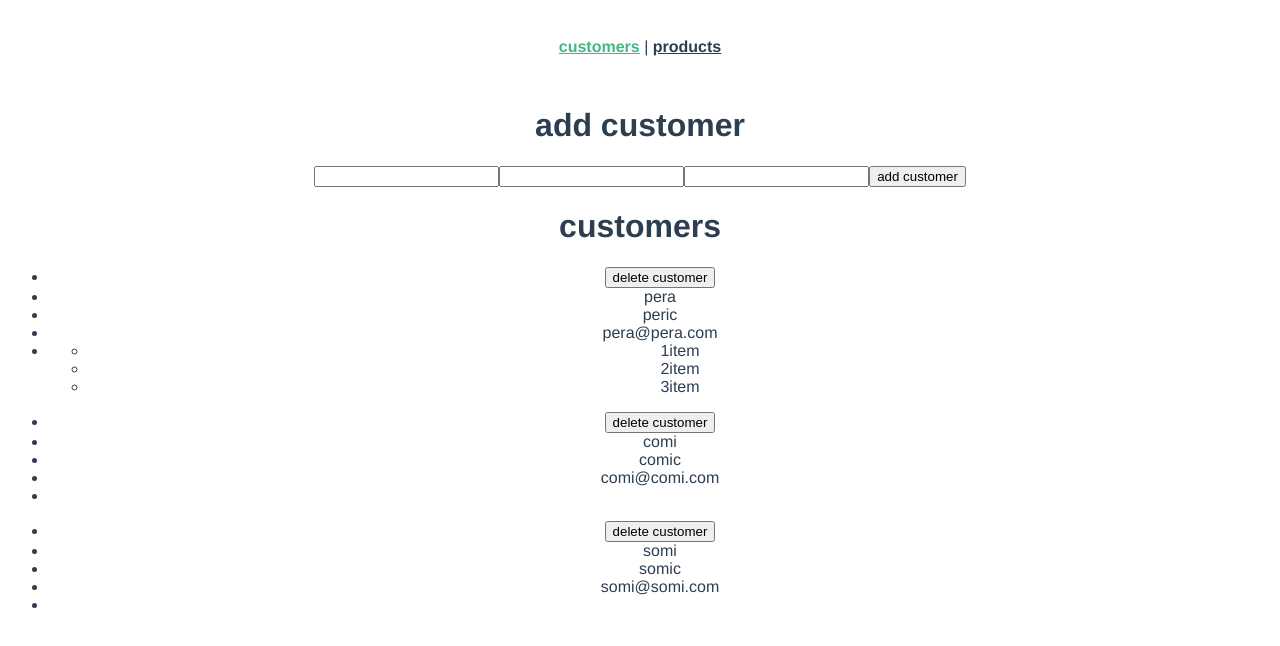
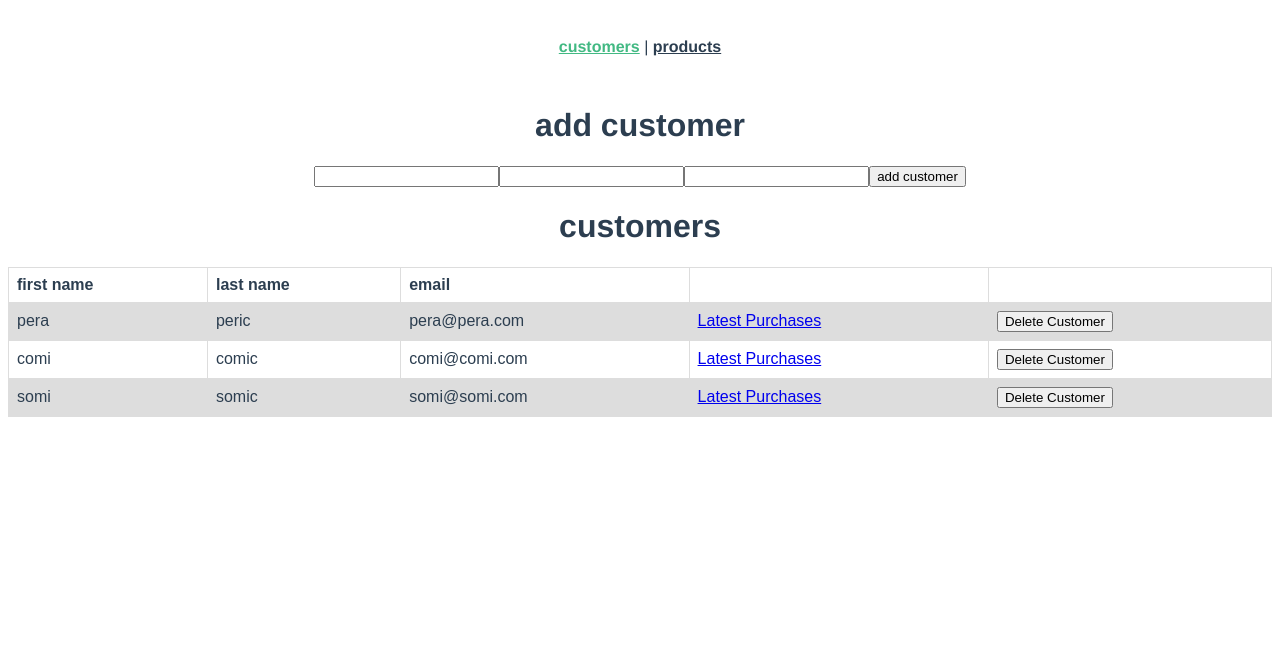
Before and after one commit to propelerzvizns/store, a Vue app: page /customers in a window 1280 px wide. Shown: the top 646 px of the page. Built offline with nearby package versions, Linux system fonts and the light colour scheme.

Commit message:
created LatestPurshases and listing customer data

```diff
--- a/src/App.vue
+++ b/src/App.vue
@@ -32,4 +32,20 @@
 #nav a.router-link-exact-active {
   color: #42b983;
 }
+
+table {
+  font-family: arial, sans-serif;
+  border-collapse: collapse;
+  width: 100%;
+}
+
+td, th {
+  border: 1px solid #dddddd;
+  text-align: left;
+  padding: 8px;
+}
+
+tr:nth-child(even) {
+  background-color: #dddddd;
+}
 </style>
--- a/src/components/AppCustomers.vue
+++ b/src/components/AppCustomers.vue
@@ -2,24 +2,37 @@
 <div>
     <h1>add customer</h1>
     <form @submit.prevent="addCustomer">
-        <input v-model="firstName">
-        <input v-model="lastName">
-        <input v-model="email">
-        <button>add customer    </button>
+        <input v-model="newFirstName">
+        <input v-model="newLastName">
+        <input v-model="newEmail">
+        <button>add customer</button>
     </form>
     <h1>customers</h1>
+    <table>
+        <tr>
+            <th>first name</th>
+            <th>last name</th>
+            <th>email</th>
+            <th></th>
+            <th></th>
+        </tr>
+        <tr v-for="customer in customers" :key="customer.id">
+            <td>{{customer.firstName}}</td>
+            <td>{{customer.lastName}}</td>
+            <td>{{customer.email}}</td>
 
-    <ul v-for="(customer, index) in customers" :key="index">
-        <li><button @click="deleteCustomer(index)">delete customer</button></li>
-        <li>{{customer.firstName}}</li>
-        <li>{{customer.lastName}}</li>
-        <li>{{customer.email}}</li>
-        <li>
-            <ul  v-for="(product, index) in customer.productsList" :key="index">
-                <li>{{product}}</li>
-            </ul>
-        </li>
-    </ul>
+
+            <td>
+
+
+                <router-link :to="{ name: 'latest-purchases', params:{id: customer.id} }">Latest Purchases</router-link>
+                </td>
+            <td>
+                <button @click="deleteCustomer(index)">Delete Customer</button>
+            </td>
+        </tr>
+    </table>
+
 </div>
 </template>
 
@@ -31,23 +44,28 @@ export default {
 
 
         return {
-                    firstName: '',
-        lastName: '',
-        email: '',
+
+            newFirstName: '',
+            newLastName: '',
+            newEmail: '',
+
             customers: [
                 {
+                    id: 1,
                     firstName: 'pera',
                     lastName: 'peric',
                     email: 'pera@pera.com',
                     productsList: ['1item', '2item', '3item']
                 },
                 {
+                    id: 2,
                     firstName: 'comi',
                     lastName: 'comic',
                     email: 'comi@comi.com',
                     productsList: []
                 },
-                                {
+                {
+                    id: 3,
                     firstName: 'somi',
                     lastName: 'somic',
                     email: 'somi@somi.com',
@@ -58,23 +76,21 @@ export default {
     },
 
     methods: {
-        deleteCustomer(index){
-            this.customers.splice(index, 1);
+        deleteCustomer(id){
+            this.customers.splice(id, 1);
         },
 
         addCustomer(){
             const newCustomer = {
-                firstName: this.firstName,
-                lastName: this.lastName,
-                email: this.email
+                id: new Date().getTime(),
+                firstName: this.newFirstName,
+                lastName: this.newLastName,
+                email: this.newEmail
             }
             this.customers.push(newCustomer)
         }
     }
 }
-// Implementirati formu koja dodaje novog kupca u listu
-// Komitovati urađeno
-
 
 
 
--- /dev/null
+++ b/src/components/LatestPurchases.vue
@@ -0,0 +1,77 @@
+<template>
+<div>
+    <h1>Latest Purchases</h1>
+        <table>
+        <tr>
+            <th>first name</th>
+            <th>last name</th>
+            <th>email</th>
+            <th>latest purchases</th>
+
+        </tr>
+        <tr>
+
+            <td>{{getCustomer.firstName}}</td>
+            <td>{{getCustomer.lastName}}</td>
+            <td>{{getCustomer.email}}</td>
+
+            <td v-if="getCustomer.productsList.length">
+                <tr v-for="(product, index) in getCustomer.productsList" :key="index">
+                    <td>{{product.title}}</td>
+                    <td>{{product.quantity}}</td>
+
+                </tr>
+            </td>
+            <td v-else>no products in cart</td>
+            <td>
+
+
+                <!-- <router-link :to="{ name: 'latest-purchases', params:{id: customer.id} }">Latest Purchases</router-link> -->
+                </td>
+            <td>
+                <!-- <button @click="deleteCustomer(index)">Delete Customer</button>  -->
+            </td>
+        </tr>
+    </table>
+</div>
+
+</template>
+
+<script>
+import {customerService} from '../services/CustomerServices';
+export default {
+    data(){
+    return {
+        customerData: {}
+     }
+     },
+     computed: {
+         getCustomer: function(){
+             return customerService.getCustomerById(this.$route.params.id);
+         }
+     },
+     created(){
+       console.log(this.$route.params.id);
+
+
+
+
+
+     },
+    methods: {
+
+    }
+}
+
+// Dodati “Latest Purchases” link pored svakog kupca koje otvara posebnu stranicu
+// Dodati posebnu komponentu za ovu stranicu
+// Dodati posebnu route-u za ovu stranicu: /customers/:id
+// Na stranici prikazati osnovne informacije o kupcu kao i listu njegovih proizvoda
+// U komponenti kreirati computed property koji će na osnovu id-ja iz URL-a, vratiti objekat kupca
+</script>
+
+
+
+<style scoped>
+
+</style>
--- a/src/router/index.js
+++ b/src/router/index.js
@@ -2,6 +2,7 @@ import Vue from 'vue'
 import VueRouter from 'vue-router'
 import AppCustomers from '../components/AppCustomers.vue'
 import AppProducts from '../components/AppProducts.vue'
+import LatestPurchases from '../components/LatestPurchases.vue'
 
 Vue.use(VueRouter)
 
@@ -20,6 +21,11 @@ const routes = [
     path: '/products',
     name: 'app-products',
     component: AppProducts
+  },
+  {
+    path: '/customers/:id',
+    name: 'latest-purchases',
+    component: LatestPurchases
   }
 ]
 
--- /dev/null
+++ b/src/services/CustomerServices.js
@@ -0,0 +1,39 @@
+const customers = [
+    {
+        id: 1,
+        firstName: 'pera',
+        lastName: 'peric',
+        email: 'pera@pera.com',
+        productsList: [{id: 1, title: 'beer', quantity: 10}, {id: 2, title: 'whiskey', quantity: 2}, {id: 3, title: 'wine', quantity: 1}]
+    },
+    {
+        id: 2,
+        firstName: 'comi',
+        lastName: 'comic',
+        email: 'comi@comi.com',
+        productsList: []
+    },
+    {
+        id: 3,
+        firstName: 'somi',
+        lastName: 'somic',
+        email: 'somi@somi.com',
+        productsList: []
+    }
+];
+
+class CustomerServices {
+
+
+
+    getCustomerById(id){
+      return  customers.find((customer) => {
+          console.log({ id, customerId: customer.id })
+          return customer.id == id
+        });
+    //    console.log({user});
+
+        }
+}
+
+export const customerService = new CustomerServices();
```
